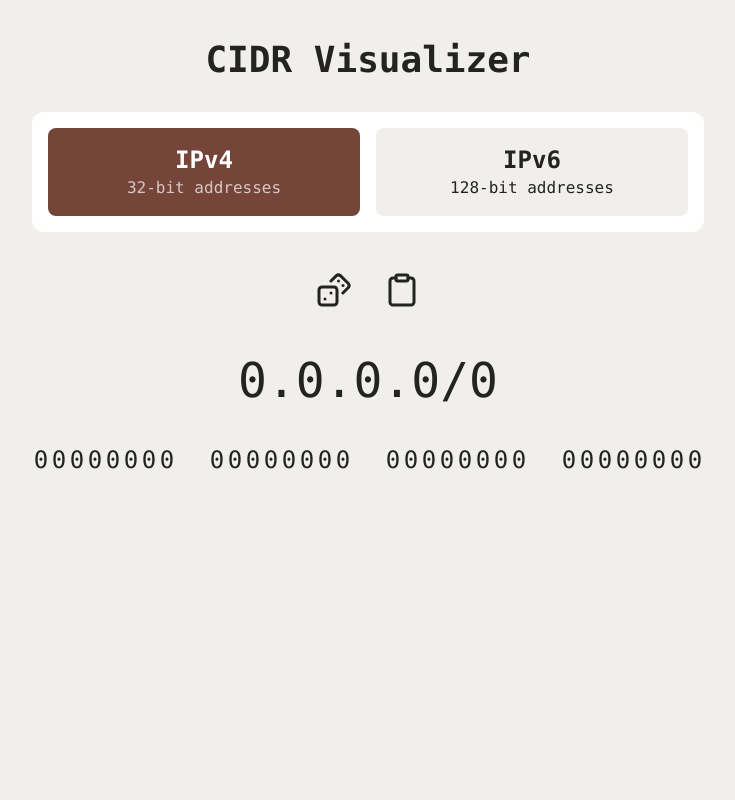
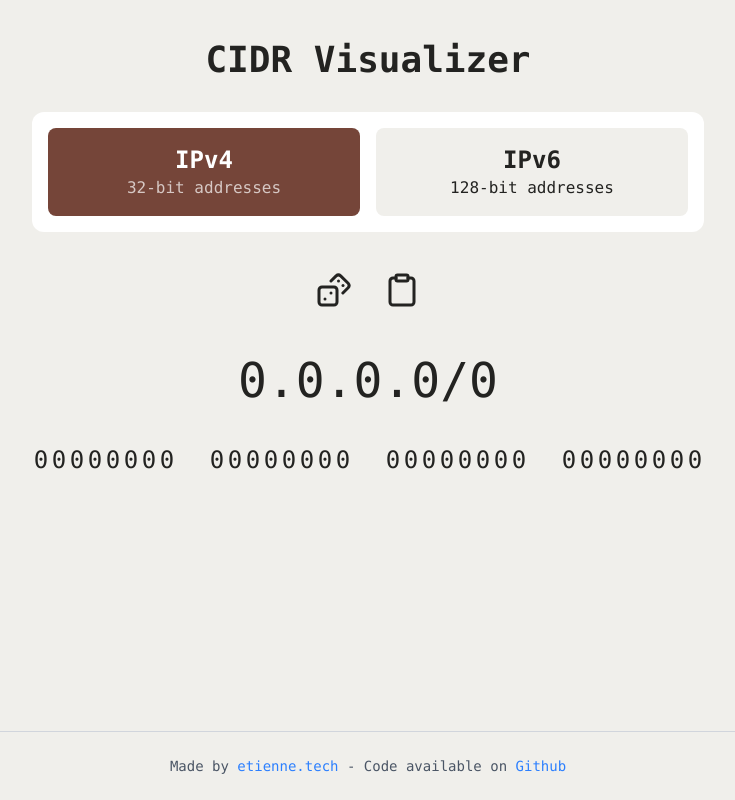
Before and after one commit to etienne-dldc/cidr-visualizer, a React (Vite) app: page / in a window 1280 px wide. Shown: the whole page, without its empty margins (272-1007 px from the left). Built offline with nearby package versions, Linux system fonts and the light colour scheme.

Commit message:
feat: add Footer component for improved layout and information display

```diff
--- a/src/components/App.tsx
+++ b/src/components/App.tsx
@@ -1,4 +1,5 @@
 import { useAppState } from "./AppStateProvider";
+import { Footer } from "./Footer";
 import { IPModeSwitcher } from "./IPModeSwitcher";
 import { IPv4App } from "./IPv4App";
 import { IPv6App } from "./IPv6App";
@@ -7,10 +8,13 @@
   const { mode } = useAppState();
 
   return (
-    <div className="mx-auto my-10 flex max-w-2xl flex-col items-center gap-8">
-      <h1 className="text-center text-4xl font-semibold">CIDR Visualizer</h1>
-      <IPModeSwitcher />
-      {mode === "IPv4" ? <IPv4App /> : <IPv6App />}
+    <div className="flex min-h-screen flex-col">
+      <div className="mx-auto my-10 flex max-w-2xl flex-1 flex-col items-center gap-8">
+        <h1 className="text-center text-4xl font-semibold">CIDR Visualizer</h1>
+        <IPModeSwitcher />
+        {mode === "IPv4" ? <IPv4App /> : <IPv6App />}
+      </div>
+      <Footer />
     </div>
   );
 }
--- /dev/null
+++ b/src/components/Footer.tsx
@@ -0,0 +1,21 @@
+export function Footer() {
+  return (
+    <footer className="border-t border-gray-300 py-6 text-center text-sm text-gray-600">
+      <p>
+        Made by{" "}
+        <a href="https://dldc.dev/" target="_blank" rel="noopener noreferrer" className="text-blue-500 hover:underline">
+          etienne.tech
+        </a>{" "}
+        - Code available on{" "}
+        <a
+          href="https://github.com/etienne-dldc/cidr-visualizer"
+          target="_blank"
+          rel="noopener noreferrer"
+          className="text-blue-500 hover:underline"
+        >
+          Github
+        </a>
+      </p>
+    </footer>
+  );
+}
```
